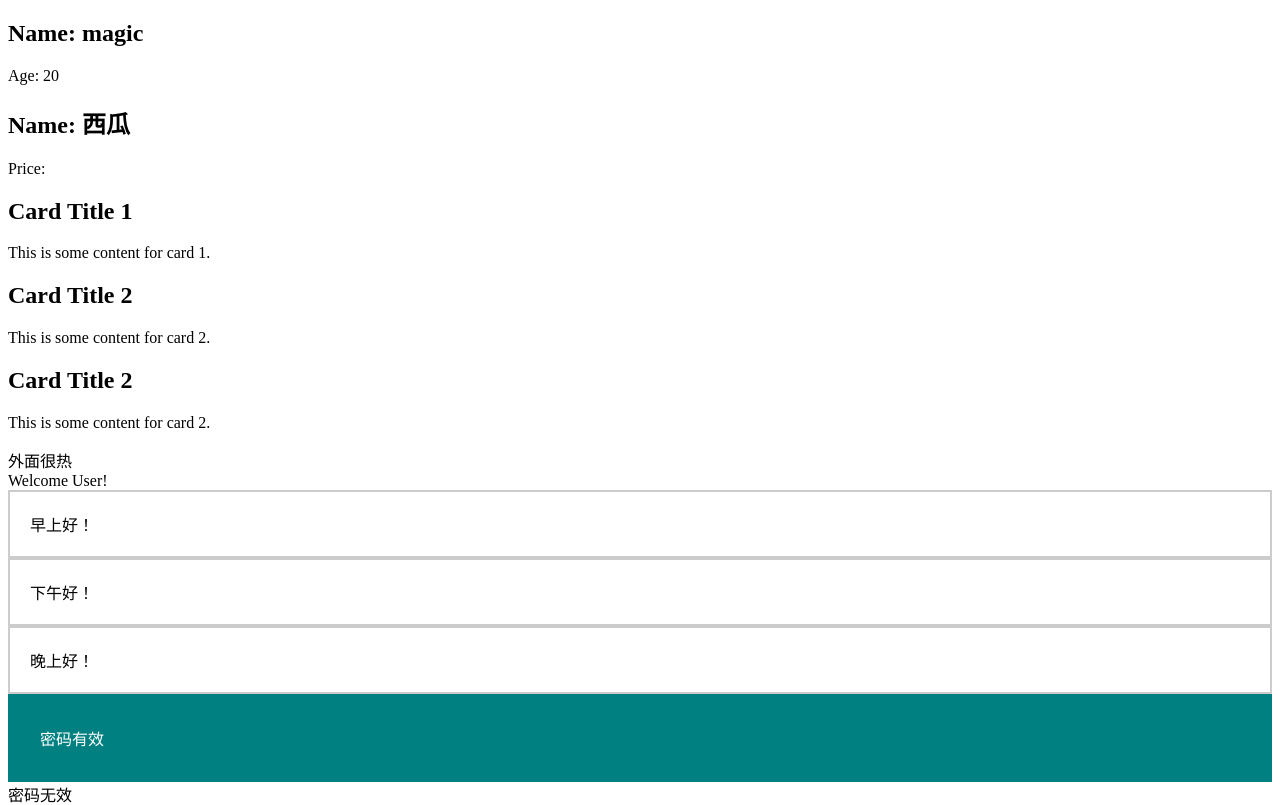
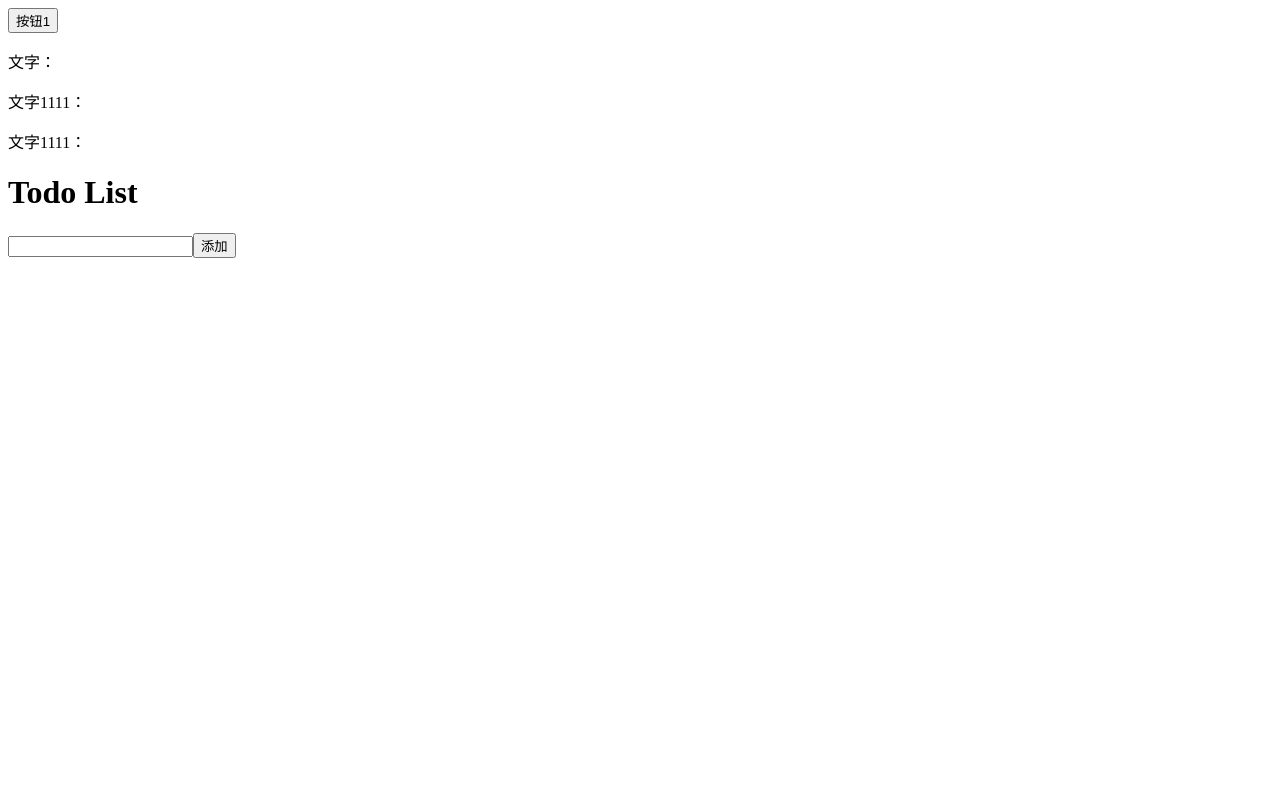
Before and after one commit to magiclz233/react-learn-examples, a React (Vite) app: page / in a window 1280 px wide. Shown: the top 805 px of the page. Built offline with nearby package versions, Linux system fonts and the light colour scheme.

Commit message:
feat(example7): 添加事件演示和待办列表组件
添加 EventDemo 组件展示点击、复制和鼠标事件处理
添加 TodoList 组件实现简单的待办事项添加功能
在 App.jsx 中启用这两个新组件并注释掉其他示例组件

```diff
--- a/src/App.jsx
+++ b/src/App.jsx
@@ -7,19 +7,21 @@
 // import ProductList from "./components/example3/ProductList";
 // import User from "./components/example4/User";
 // import UserList from "./components/example3/UserList";
-import Card from "./components/example4/Card";
-import Person from "./components/example4/Person";
-import Product from "./components/example4/Product";
-import Greeting from "./components/example5/Greeting";
-import PassWord from "./components/example5/PassWord";
-import UserStatus from "./components/example5/UserStatus";
-import Weather from "./components/example5/Weather";
-import StyledCard from "./components/example6/StyledCard";
-import ProfileCard from "./components/example6/ProfileCard";
-import IconComponent from "./components/example6/IconComponent";
-import OnClick from "./components/example6/OnClick";
-import BaseCount from "./components/example7/BaseCount";
-import UpdateArrays from "./components/example7/UpdateArrays";
+// import Card from "./components/example4/Card";
+// import Person from "./components/example4/Person";
+// import Product from "./components/example4/Product";
+// import Greeting from "./components/example5/Greeting";
+// import PassWord from "./components/example5/PassWord";
+// import UserStatus from "./components/example5/UserStatus";
+// import Weather from "./components/example5/Weather";
+// import StyledCard from "./components/example6/StyledCard";
+// import ProfileCard from "./components/example6/ProfileCard";
+// import IconComponent from "./components/example6/IconComponent";
+// import OnClick from "./components/example6/OnClick";
+// import BaseCount from "./components/example7/BaseCount";
+// import UpdateArrays from "./components/example7/UpdateArrays";
+import EventDemo from "./components/example7/EventDemo";
+import TodoList from "./components/example7/TodoList";
 
 const App = () => {
   return (
@@ -32,7 +34,7 @@ const App = () => {
       {/* <UserList/>
   <ProductList/> */}
       {/* <User /> */}
-      <Person name="magic" age={20} />
+      {/* <Person name="magic" age={20} />
       <Product name="西瓜" age={15} />
       <Card/>
       <Weather temp={30} />
@@ -46,8 +48,10 @@ const App = () => {
       <ProfileCard />
       <IconComponent />
       <OnClick />
-      <BaseCount/>
-      <UpdateArrays/>
+      <BaseCount/> */}
+      <EventDemo/>
+      {/* <UpdateArrays/> */}
+      <TodoList/>
     </>
   );
 }
--- /dev/null
+++ b/src/components/example7/EventDemo.jsx
@@ -0,0 +1,26 @@
+import { useState } from 'react';
+
+const EventDemo = () => {
+    const [str, setStr] = useState("");
+    const [str1, setStr1] = useState("");
+    const [str2, setStr2] = useState("");
+    const handleClick = () => {
+        setStr(str + "按钮1被点击了 ");
+    }
+    return (
+        <div>
+            <button onClick={handleClick}>按钮1</button>
+            <p>
+                文字： {str}
+            </p>
+            <p onCopy={() => setStr1("复制了文字1111")}>
+                文字1111： {str1}
+            </p>
+            <p onMouseOver={() => setStr2("鼠标移动到了文字1111")} onMouseOut={() => setStr2("")}>
+                文字1111： {str2}
+            </p>
+        </div>
+    );
+};
+
+export default EventDemo;
--- /dev/null
+++ b/src/components/example7/TodoList.jsx
@@ -0,0 +1,30 @@
+import { useState } from 'react';
+
+const TodoList = () => {
+    const [todos, setTodos] = useState([]);
+    const [value, setValue] = useState("");
+
+    const handleSubmit = (e) => {
+        e.preventDefault();
+        if (value.trim()) {
+            setTodos([...todos, value]);
+            setValue("");
+        }
+    }
+    return (
+        <div>
+            <h1>Todo List</h1>
+            <form onSubmit={handleSubmit}>
+                <input type="text" value={value} onChange={(e) => setValue(e.target.value)} />
+                <button type="submit">添加</button>
+            </form>
+            <ul>
+                {todos.map((todo, index) => (
+                    <li key={index}>{todo}</li>
+                ))}
+            </ul>
+        </div>
+    );
+};
+
+export default TodoList;
```
